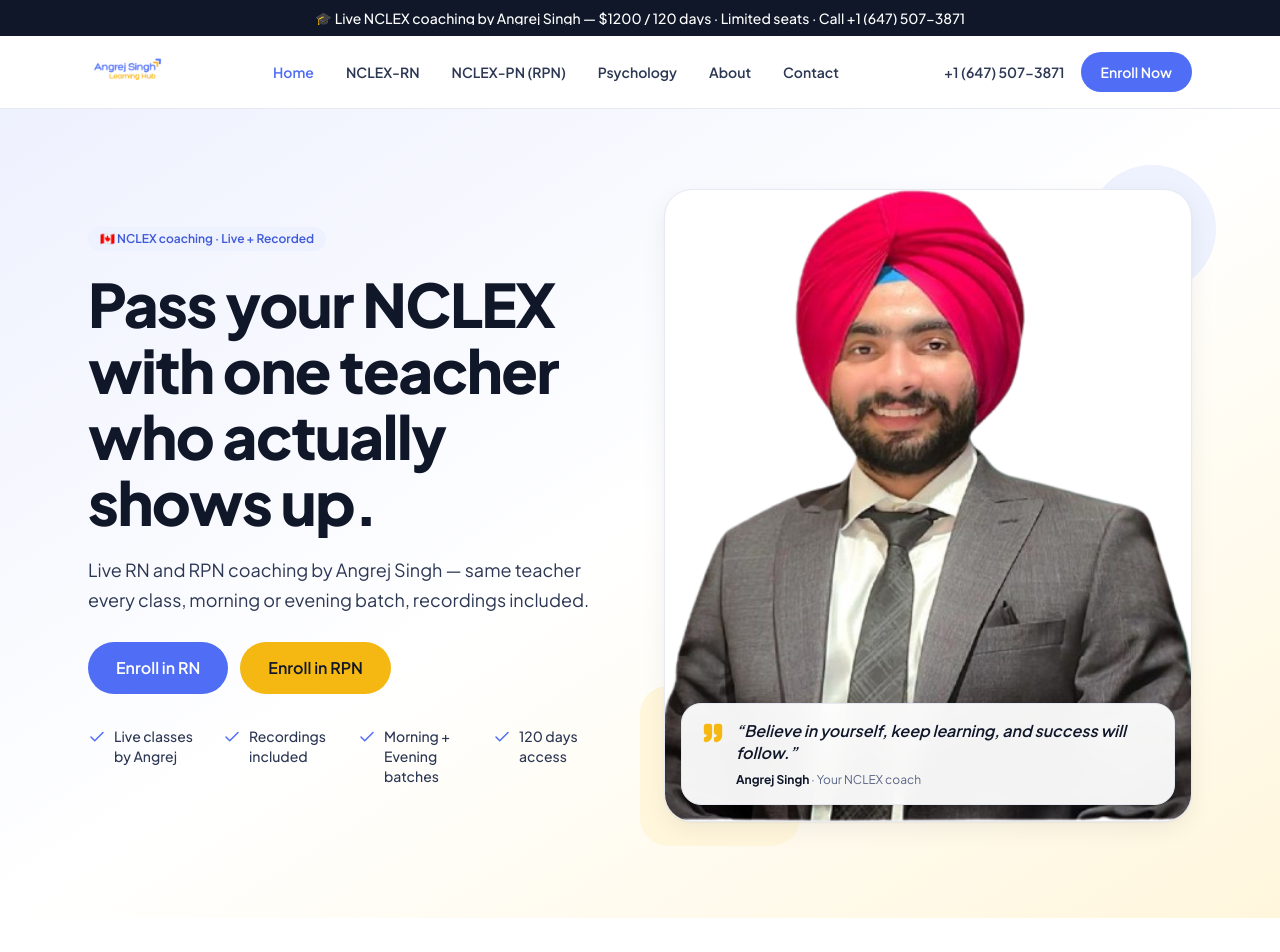
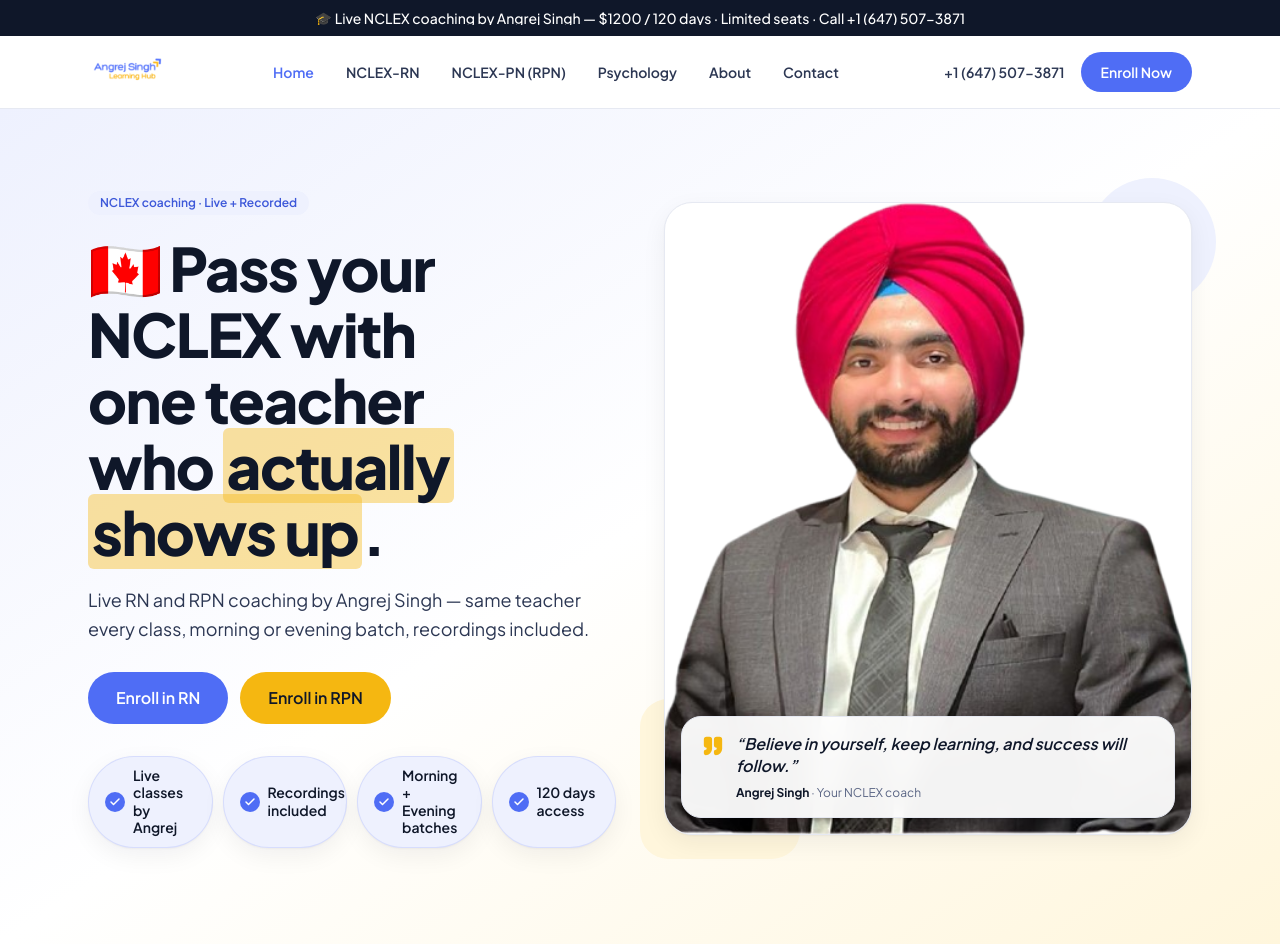
Before and after one commit to CodepaperAI/angrej, a Next.js app: page / in a window 1280 px wide. Shown: the top 952 px of the page. Built offline with nearby package versions, Linux system fonts and the light colour scheme.

Commit message:
first commit

```diff
--- a/components/sections/Hero.tsx
+++ b/components/sections/Hero.tsx
@@ -28,7 +28,14 @@ export function Hero() {
           <div>
             <Badge tone="blue">{site.hero.badge}</Badge>
             <h1 className="mt-5 text-4xl md:text-5xl lg:text-6xl font-extrabold tracking-tight leading-[1.1] text-ink-900 text-balance">
-              {site.hero.title}
+              <span className="mr-2" aria-label="Canadian flag" role="img">
+                🇨🇦
+              </span>
+              Pass your NCLEX with one teacher who{' '}
+              <span className="bg-brand-yellow/40 box-decoration-clone px-1 rounded-md">
+                actually shows up
+              </span>
+              .
             </h1>
             <p className="mt-5 text-base md:text-lg text-ink-700 leading-relaxed max-w-xl">
               {site.hero.subtitle}
@@ -43,15 +50,23 @@ export function Hero() {
               </Button>
             </div>
 
-            <ul className="mt-8 grid grid-cols-2 sm:grid-cols-4 gap-3">
+            <ul className="mt-8 grid grid-cols-2 sm:grid-cols-4 gap-2.5">
               {trustItems.map((item) => (
-                <li key={item} className="flex items-start gap-2 text-sm font-medium text-ink-700">
-                  <Check
-                    size={18}
-                    className="shrink-0 mt-0.5 text-brand-blue"
-                    aria-hidden="true"
-                  />
-                  <span>{item}</span>
+                <li
+                  key={item}
+                  className="flex items-center gap-2 rounded-full bg-brand-blue-soft border border-brand-blue/15 shadow-card px-3 py-2.5 sm:px-4"
+                >
+                  <span className="flex items-center justify-center shrink-0 w-5 h-5 rounded-full bg-brand-blue">
+                    <Check
+                      size={12}
+                      strokeWidth={3}
+                      className="text-white"
+                      aria-hidden="true"
+                    />
+                  </span>
+                  <span className="text-xs sm:text-sm font-semibold text-ink-900 leading-tight">
+                    {item}
+                  </span>
                 </li>
               ))}
             </ul>
--- a/content/site.ts
+++ b/content/site.ts
@@ -15,7 +15,7 @@ export const site = {
   offerBar:
     '🎓 Live NCLEX coaching by Angrej Singh — $1200 / 120 days · Limited seats · Call +1 (647) 507-3871',
   hero: {
-    badge: '🇨🇦 NCLEX coaching · Live + Recorded',
+    badge: 'NCLEX coaching · Live + Recorded',
     title: 'Pass your NCLEX with one teacher who actually shows up.',
     subtitle:
       'Live RN and RPN coaching by Angrej Singh — same teacher every class, morning or evening batch, recordings included.',
```
Also changed, not shown: .claude/settings.local.json (added), 1 other file (tests, documents, lock files or other folders).
